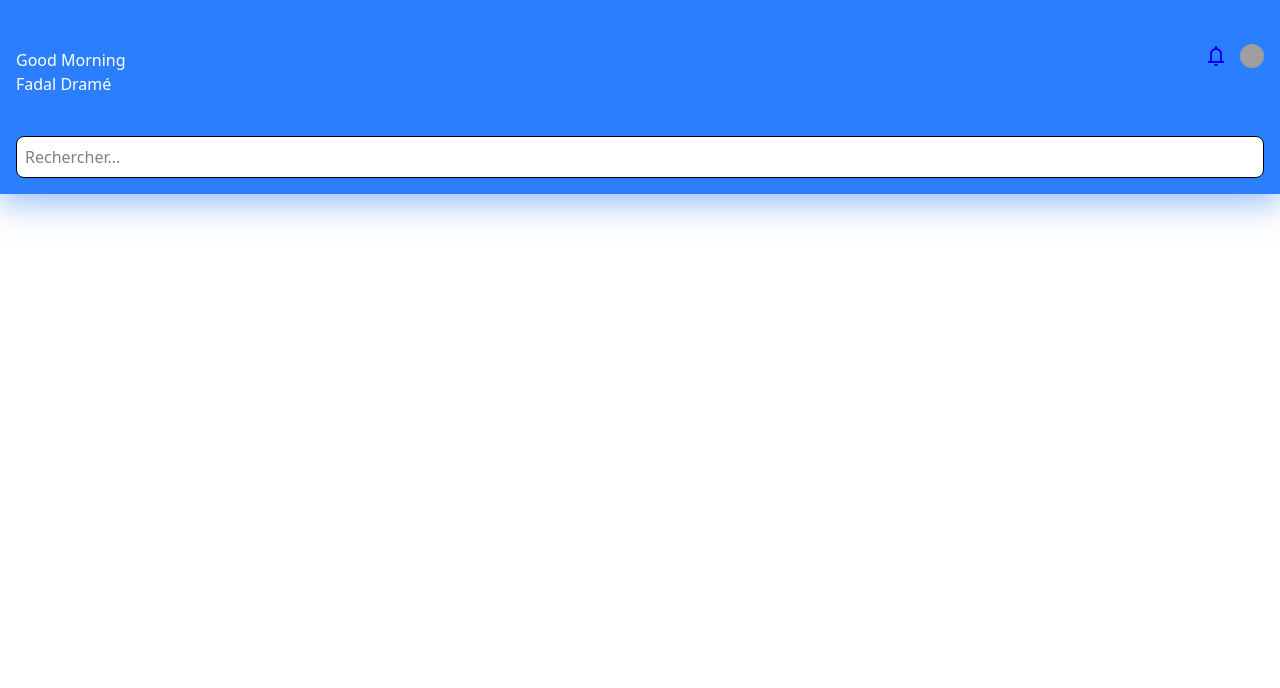
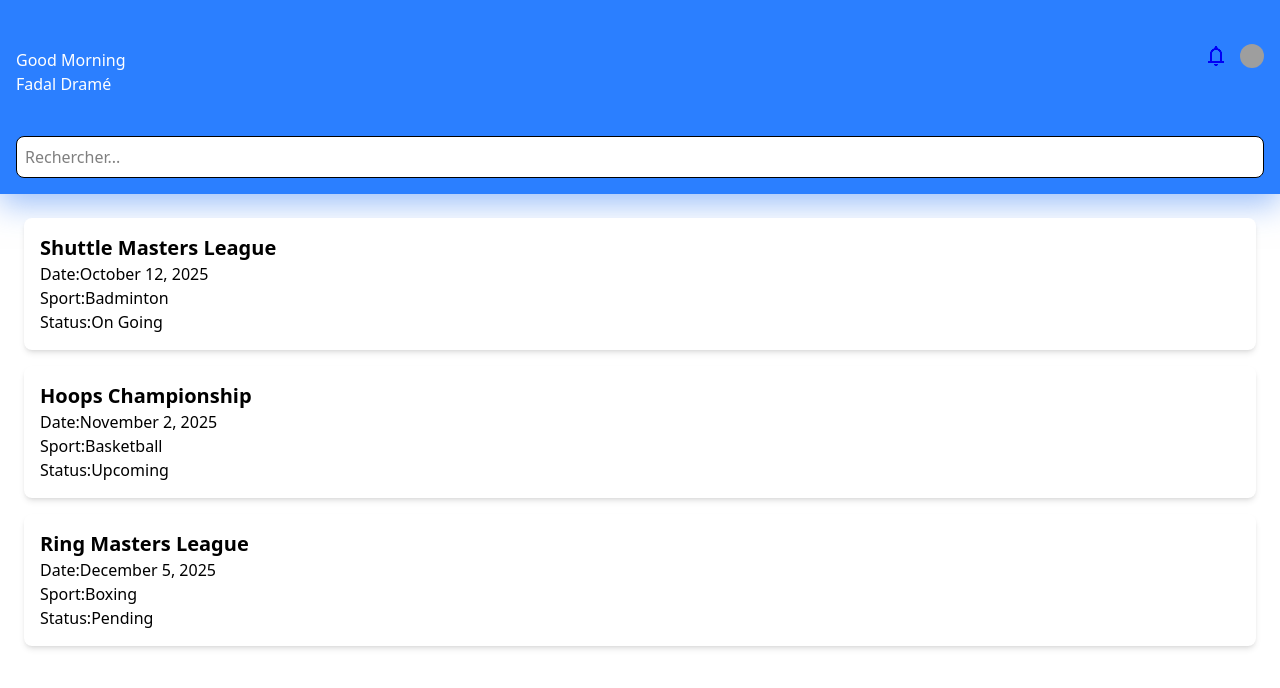
Before and after one commit to fadaldrame97-sys/Gestionnaire-de-Tournois-Sportifs, a React (Vite) app: page / in a window 1280 px wide. Shown: the top 688 px of the page. Built offline with nearby package versions, Linux system fonts and the light colour scheme; grey boxes are pictures that could not be loaded.

Commit message:
Afficher les données des cartes sur la page

```diff
--- a/src/App.jsx
+++ b/src/App.jsx
@@ -1,5 +1,7 @@
 
 import Header from "./Header";
+import { tournamentData } from "./tournament";
+import  PremierCarte from "./TournementONE";
 
 function App() {
 
@@ -7,6 +9,16 @@ function App() {
   return (
    <div>
     <Header/>
+
+    <div className="p-6 grid grid-cols-1 gap-4">
+        {tournamentData.map((tournoi) => (
+          <PremierCarte
+            key={tournoi.id}
+            tournoi={tournoi}
+          />
+        ))}
+      </div>
+
    </div>
   )
 }
--- a/src/TournementONE.jsx
+++ b/src/TournementONE.jsx
@@ -0,0 +1,10 @@
+export default function PremierCarte({tournoi}){
+    return(
+        <div className="bg-white text-black p-4 rounded-lg shadow-md">
+          <h1 className="text-xl font-bold"> {tournoi.title}</h1>
+          <p> Date:{tournoi.date}</p>
+          <p>Sport:{tournoi.sport}</p>
+          <p>Status:{tournoi.status}</p>
+        </div>
+    );
+}
```
